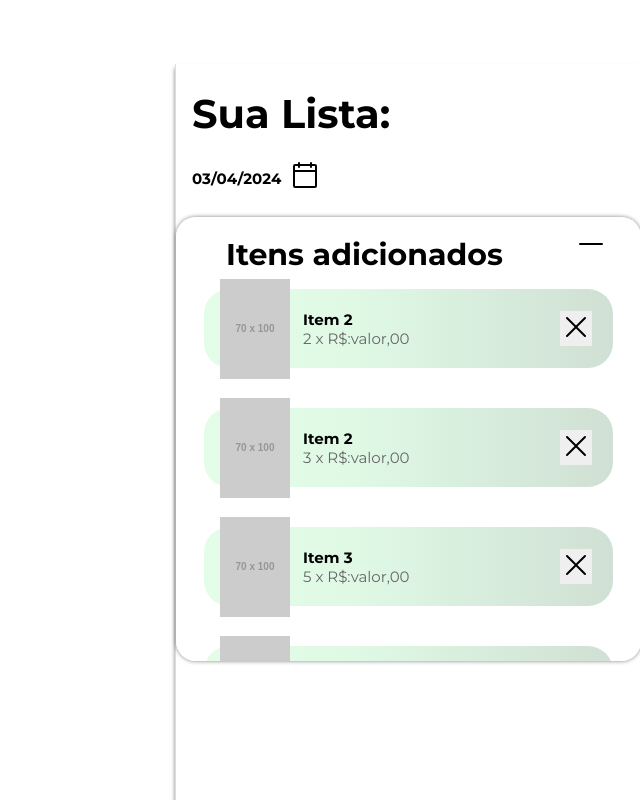
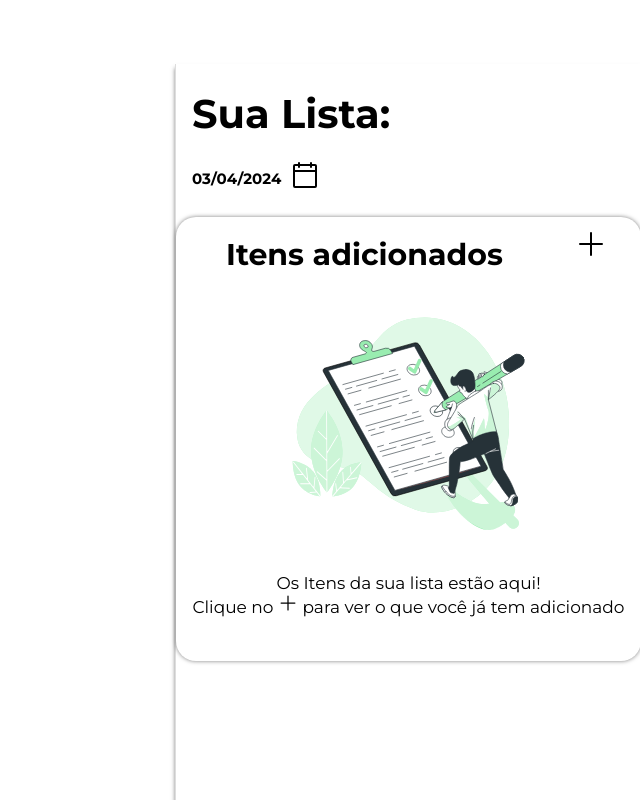
Before and after one commit to ckzpedro/mktg_web, a React (Vite) app: page / in a window 1280 px wide. Shown: the whole page, without its empty margins (640-1280 px from the left). Built offline with nearby package versions, Linux system fonts and the light colour scheme; the HTML template or start-up script is replaced by a standard one.

Commit message:
atualização da barra lateral

```diff
--- a/src/components/AddedItens.tsx
+++ b/src/components/AddedItens.tsx
@@ -1,10 +1,11 @@
 import styles from "./styles/AddedItens.module.css";
-import { Minus, Plus, DotsThree } from "@phosphor-icons/react";
+import { Minus, Plus} from "@phosphor-icons/react";
 import { useState } from "react";
 import CardList from "./CardList";
+import listImage from "../img/Checklist-bro.svg"
 
 export default function AddedItens() {
-  const [showItems, setShowItems] = useState(true);
+  const [showItems, setShowItems] = useState(false);
 
   const list = [
     {
@@ -64,10 +65,13 @@ export default function AddedItens() {
         </ul>
       )}
       {!showItems && (
-        <button className={styles.morebutton}>
-          <DotsThree size={32} />
-        </button>
+        <div className={styles.placeholder}>
+          <img className={styles.image} src={listImage}/>
+          <p className={styles.image_text}>Os Itens da sua lista estão aqui!</p>
+          <p className={styles.image_text}>Clique no <Plus size={20}/> para ver o que você já tem adicionado</p>
+        </div>
       )}
     </div>
   );
 }
+//55
--- a/src/components/CardList.tsx
+++ b/src/components/CardList.tsx
@@ -19,7 +19,7 @@ export default function CardList({ title, quantity, image, cost }: CardProps) {
         <p className={styles.card_values}>{`${quantity} x ${cost}`}</p>
       </div>
       <button className={styles.delete_button}>
-        <X size={32}/>
+        <X size={32} color="#74857C"/>
       </button>
 
     </div>
--- a/src/components/styles/AddedItens.module.css
+++ b/src/components/styles/AddedItens.module.css
@@ -5,9 +5,8 @@
     width: 465px;
     overflow: auto;
     height: 444px;
-    box-shadow: 0px 0px 4px rgba(0, 0, 0, 0.5);;
+    box-shadow: 0px 0px 4px rgba(0, 0, 0, 0.5);
 }
-
 
 .itensbox_title_box{
     display: flex;
@@ -29,22 +28,12 @@
     margin-left: 72px;
     border: none;
     transition-duration: 1s;
-    background-color: white;
+    background-color: transparent;
 }
 
 .button:hover{
     color: rgb(0, 0, 0);
     transform: scale(1.20);
-}
-
-
-.morebutton{
-    cursor: pointer;
-    border: none;
-    background-color: rgb(255, 255, 255);
-    display: flex;
-    margin: auto;
-    vertical-align: middle;
 }
 
 .list{
@@ -54,9 +43,41 @@
     align-items: center;
 }
 
+@keyframes fadeIn{
+    from{
+        opacity: 0;
+    }
+    to{
+        opacity: 1;
+    }
+}
+
+
+.list{
+    animation: fadeIn 1s ease forwards;
+}
+
 .itemList{
     font-size: 24px;
     margin-bottom: 16px;
+}
+
+.placeholder{
+    display: flex;
+    flex-direction: column;
+    justify-content: center;
+    align-items: center;
+    margin: top ;
+    animation: fadeIn 1s ease forwards;
+}
+
+.image{
+    width: 300px;
+    height: 300px;
+}
+
+.image_text{
+    font-size: 17px;
 }
 
 ::-webkit-scrollbar{
--- a/src/components/styles/CardList.module.css
+++ b/src/components/styles/CardList.module.css
@@ -30,6 +30,7 @@
     margin-left: 150px;
     cursor: pointer;
     transition-duration: 1s;
+    background-color: transparent;
 }
 
 .delete_button:hover{
```
Also changed, not shown: src/img/Checklist-bro.svg (added).
